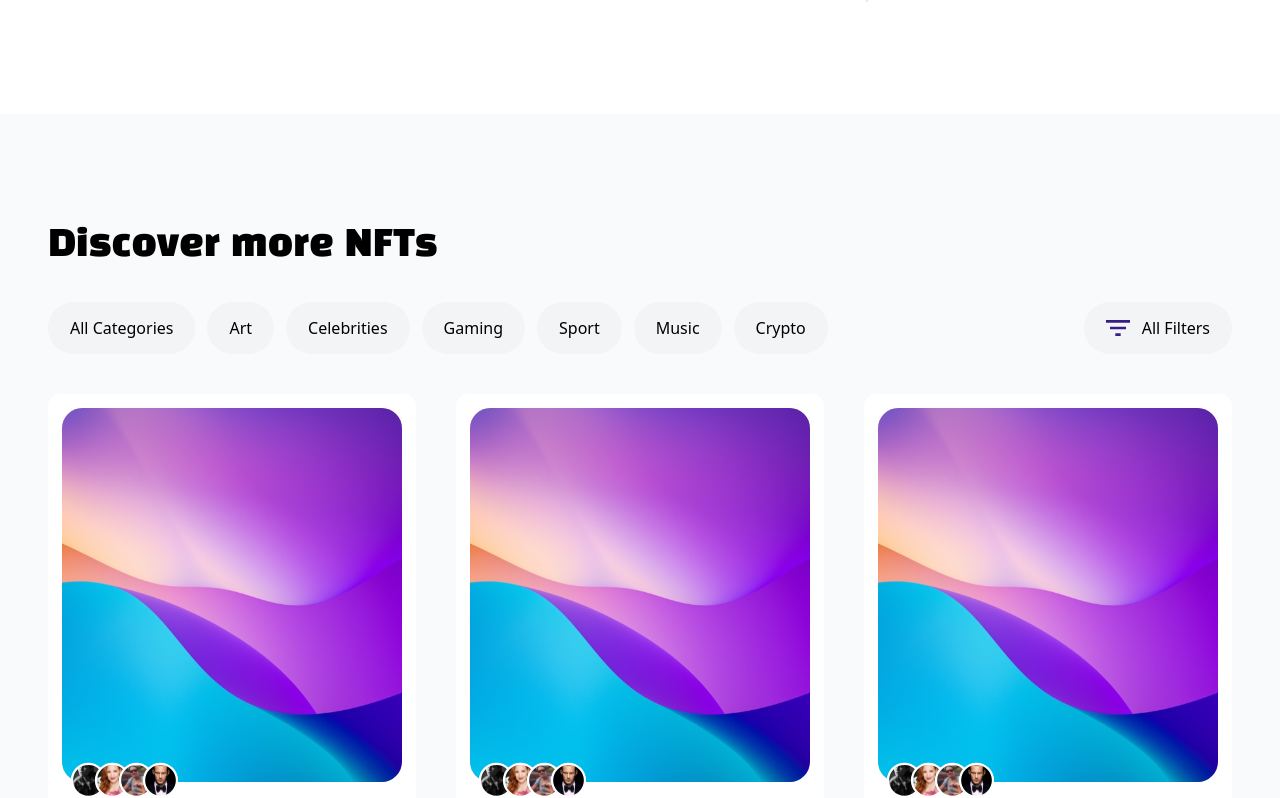
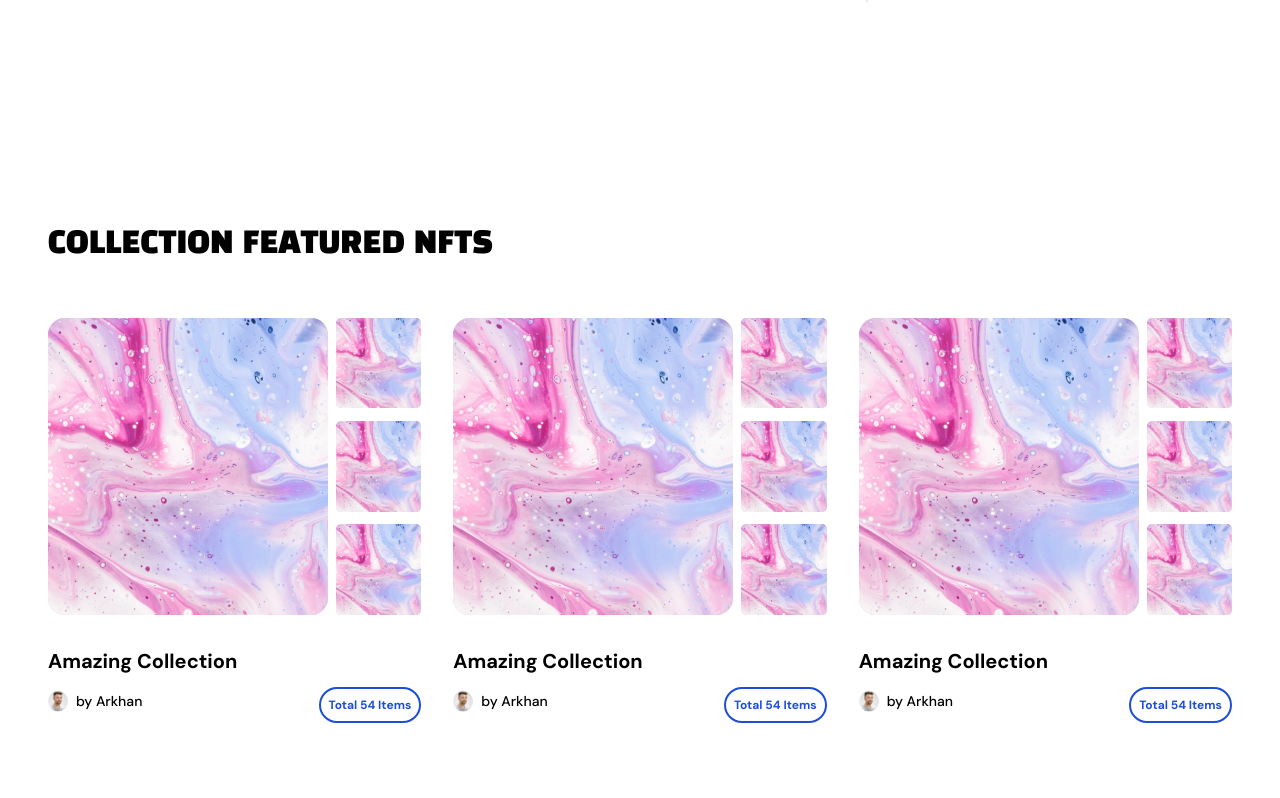
Before and after one commit to UTKUC3NGIZ/website-nft-marketplace, a React (Create React App) app: page / in a window 1280 px wide. Shown: the part 1632-2430 px from the top of the page. Built offline with nearby package versions, Linux system fonts and the light colour scheme.

Commit message:
collection section laptop completed

```diff
--- a/src/App.js
+++ b/src/App.js
@@ -14,7 +14,7 @@ function App() {
       <Hero />
       <Features />
       <Offer />
-      {/* <Collection /> */}
+      <Collection />
       {/* <Info /> */}
       <List />
       <Footer />
--- a/src/components/Collection.js
+++ b/src/components/Collection.js
@@ -4,42 +4,27 @@ import Human from "../assets/images/Ellipse 95.svg";
 
 function Collection() {
   return (
-    <div className="flex flex-col  2xl:px-[120px]  lg:px-12  px-6 py-28 ">
+    <div className=" 2xl:px-[120px]  lg:px-12  px-6 py-28 ">
       <h2 className="font-bhSans text-3xl uppercase mb-14">
         Collection Featured NFTs
       </h2>
-      <div className="grid grid-cols-3 2xl:gap-8 xl:gap-0">
-        <div className="flex flex-col mr-4 ">
-          <div className="flex flex-row pb-8 ">
-            <img
-              src={Bignft}
-              alt=""
-              className="mr-3 2xl:h-72 xl:h-auto max-w-none"
-            />
-            <div className="flex flex-col 2xl:gap-[8px] xl:gap-1">
-              <img
-                src={Bignft}
-                alt=""
-                className="2xl:h-[90px] xl:h-fit max-w-none"
-              />
-              <img
-                src={Bignft}
-                alt=""
-                className="2xl:h-[90px] xl:h-fit max-w-none"
-              />
-              <img
-                src={Bignft}
-                alt=""
-                className="2xl:h-[90px] xl:h-fit max-w-none"
-              />
+      <div className="grid grid-cols-3 gap-8">
+        <div className="flex flex-col">
+          <div className="flex flex-row">
+            <img src={Bignft} alt="" className="w-[75%]" />
+            <div className="flex flex-col justify-between pl-2 ">
+              <img src={Bignft} alt="" />
+              <img src={Bignft} alt="" />
+              <img src={Bignft} alt="" />
             </div>
           </div>
+          <div className="pt-8">
             <div className="flex justify-between items-end">
               <div>
                 <h3 className="pb-3 font-dmSans font-bold text-xl">
                   Amazing Collection
                 </h3>
-              <div className="flex">
+                <div className="flex items-center">
                   <img src={Human} alt="" className="pr-2 w-7 h-7" />
                   <p className="text-sm font-medium font-dmSans">by Arkhan</p>
                 </div>
@@ -47,14 +32,76 @@ function Collection() {
               <div>
                 <a
                   href=""
-                className="font-dmSans font-bold text-blue-700 border-2 border-blue-700 p-2 rounded-3xl"
+                  className="font-dmSans font-bold text-blue-700 text-xs border-2 border-blue-700 p-2 rounded-3xl"
                 >
                   Total 54 Items
                 </a>
               </div>
             </div>
           </div>
-
+        </div>
+        <div className="flex flex-col">
+          <div className="flex flex-row">
+            <img src={Bignft} alt="" className="w-[75%]" />
+            <div className="flex flex-col justify-between pl-2 ">
+              <img src={Bignft} alt="" />
+              <img src={Bignft} alt="" />
+              <img src={Bignft} alt="" />
+            </div>
+          </div>
+          <div className="pt-8">
+            <div className="flex justify-between items-end">
+              <div>
+                <h3 className="pb-3 font-dmSans font-bold text-xl">
+                  Amazing Collection
+                </h3>
+                <div className="flex items-center">
+                  <img src={Human} alt="" className="pr-2 w-7 h-7" />
+                  <p className="text-sm font-medium font-dmSans">by Arkhan</p>
+                </div>
+              </div>
+              <div>
+                <a
+                  href=""
+                  className="font-dmSans font-bold text-blue-700 text-xs border-2 border-blue-700 p-2 rounded-3xl"
+                >
+                  Total 54 Items
+                </a>
+              </div>
+            </div>
+          </div>
+        </div>
+        <div className="flex flex-col">
+          <div className="flex flex-row">
+            <img src={Bignft} alt="" className="w-[75%]" />
+            <div className="flex flex-col justify-between pl-2 ">
+              <img src={Bignft} alt="" />
+              <img src={Bignft} alt="" />
+              <img src={Bignft} alt="" />
+            </div>
+          </div>
+          <div className="pt-8">
+            <div className="flex justify-between items-end">
+              <div>
+                <h3 className="pb-3 font-dmSans font-bold text-xl">
+                  Amazing Collection
+                </h3>
+                <div className="flex items-center">
+                  <img src={Human} alt="" className="pr-2 w-7 h-7" />
+                  <p className="text-sm font-medium font-dmSans">by Arkhan</p>
+                </div>
+              </div>
+              <div>
+                <a
+                  href=""
+                  className="font-dmSans font-bold text-blue-700 text-xs border-2 border-blue-700 p-2 rounded-3xl"
+                >
+                  Total 54 Items
+                </a>
+              </div>
+            </div>
+          </div>
+        </div>
       </div>
     </div>
   );
```
Lines whose indentation alone changed are shown as unchanged.
